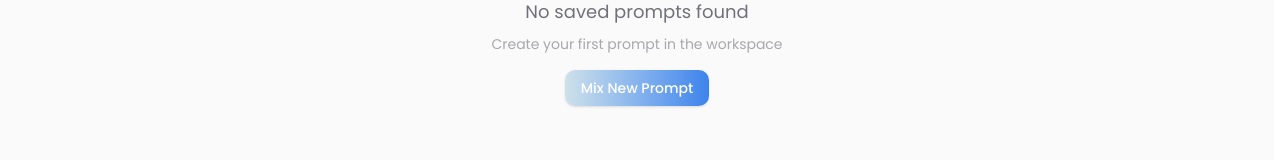
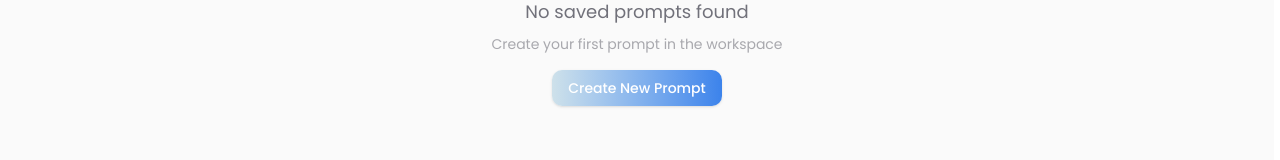
Before and after one commit to Mos6318/Promptly-Deployment, a React (Vite) app: page /mixer in a window 1280 px wide. Shown: the part 371-531 px from the top of the page. Built offline with nearby package versions, Linux system fonts and the light colour scheme.

Commit message:
Fix: Separated Mix vs Create logic in MixerPage buttons

```diff
--- a/src/pages/app/MixerPage.tsx
+++ b/src/pages/app/MixerPage.tsx
@@ -252,10 +252,10 @@ export default function MixerPage() {
                                 {myPromptsSearchQuery ? "Try a different search term" : "Create your first prompt in the workspace"}
                             </p>
                             <Button
-                                onClick={handleMix}
+                                onClick={handleCreateNew}
                                 className="bg-gradient-to-r from-[#CEE1EA] to-[#3C83EB] hover:from-[#B8D4E0] hover:to-[#2A6FD9] text-white"
                             >
-                                Mix New Prompt
+                                Create New Prompt
                             </Button>
                         </div>
                     </div>
```
